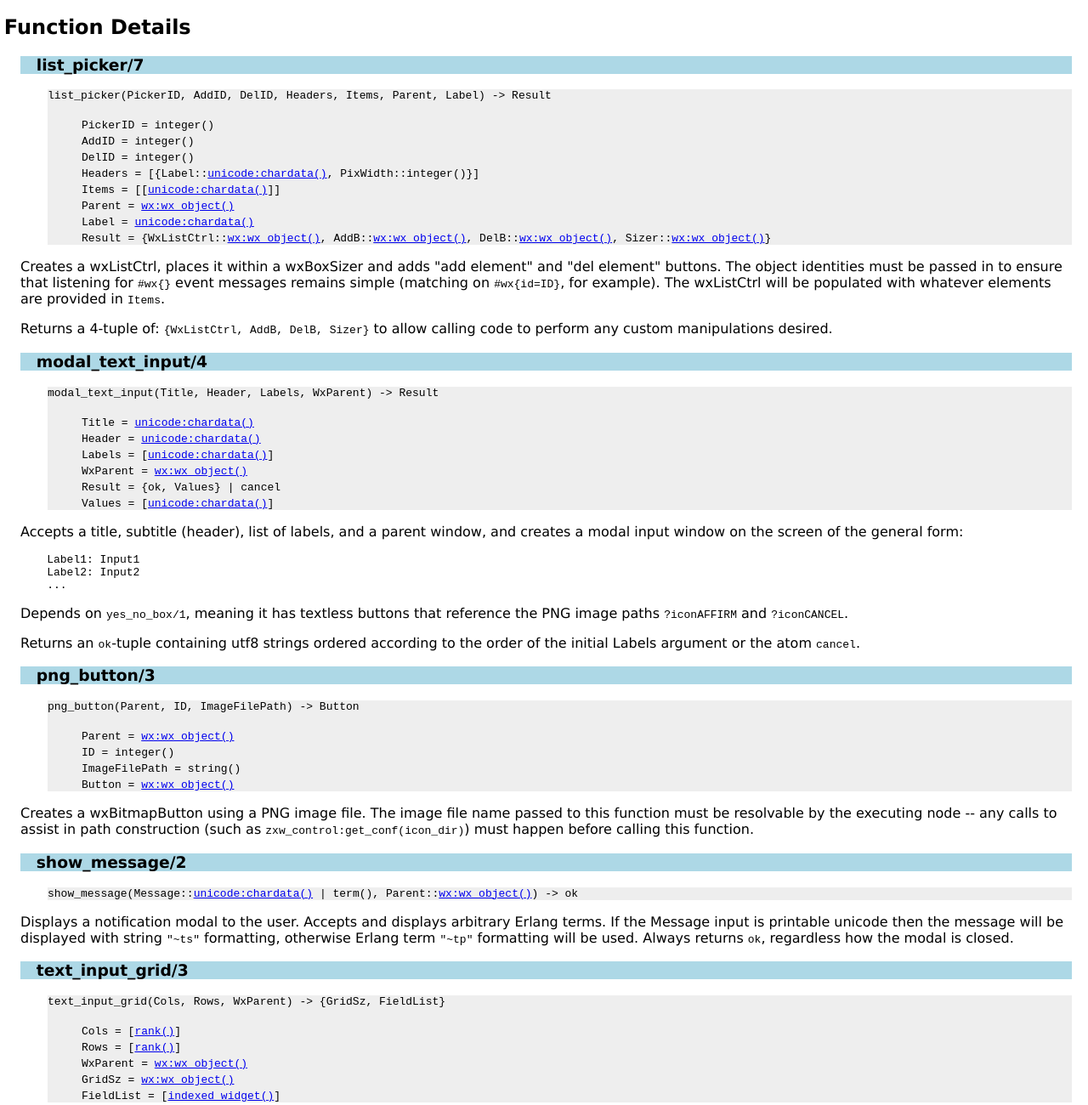
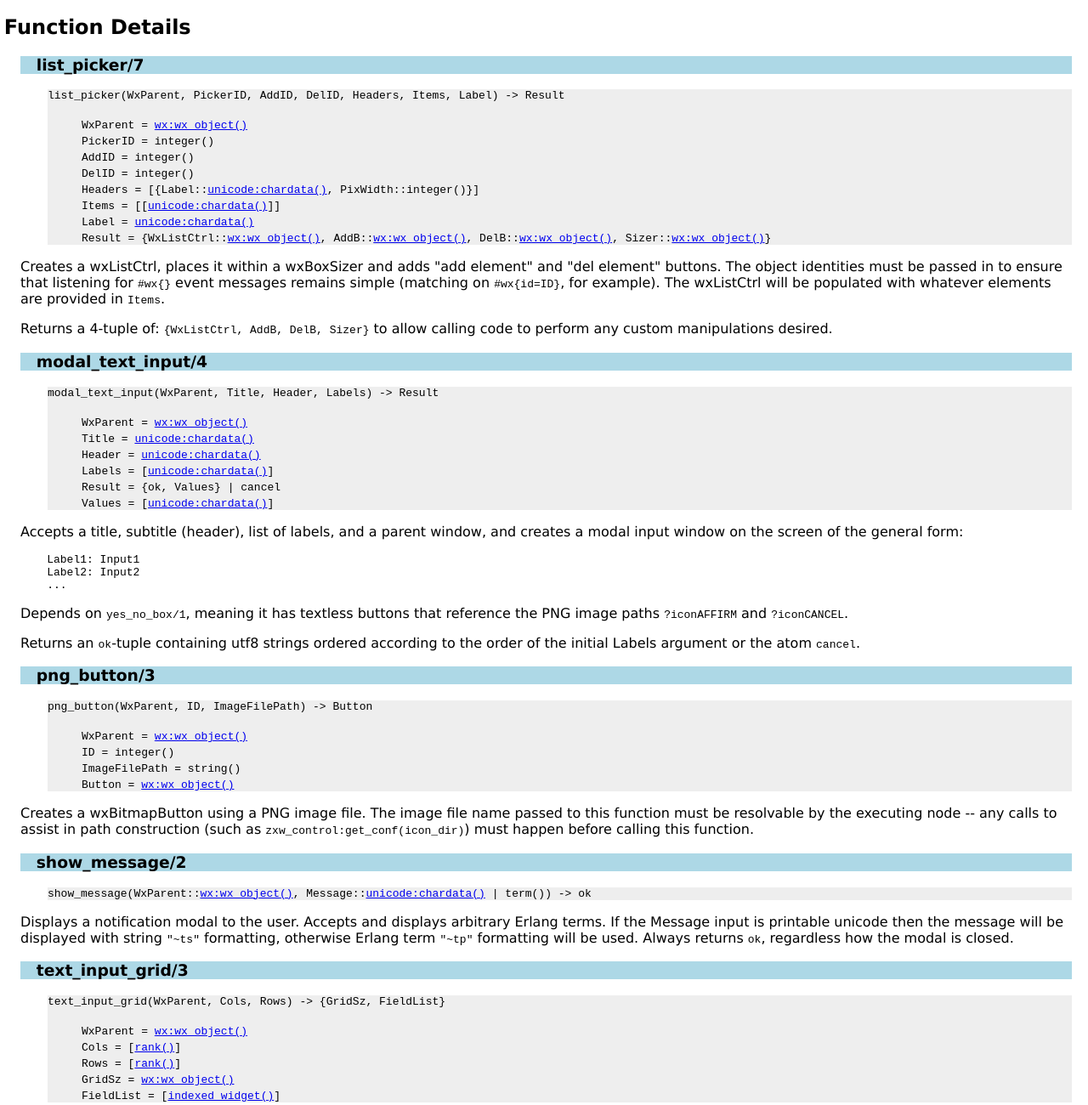
Before and after one commit to zxq9/zxWidgets, a plain HTML site: page doc/zxw.html in a window 1280 px wide. Shown: the part 1487-2787 px from the top of the page at 85% size. Drawn offline with Linux system fonts and the light colour scheme.

Commit message:
Dekajigger argument order >.<

```diff
--- a/doc/zxw.html
+++ b/doc/zxw.html
@@ -90,8 +90,8 @@ project will maintain a common look and feel across platforms.</p>
 
 <h3 class="function"><a name="list_picker-7">list_picker/7</a></h3>
 <div class="spec">
-<p><tt>list_picker(PickerID, AddID, DelID, Headers, Items, Parent, Label) -&gt; Result</tt>
-<ul class="definitions"><li><tt>PickerID = integer()</tt></li><li><tt>AddID = integer()</tt></li><li><tt>DelID = integer()</tt></li><li><tt>Headers = [{Label::<a href="unicode.html#type-chardata">unicode:chardata()</a>, PixWidth::integer()}]</tt></li><li><tt>Items = [[<a href="unicode.html#type-chardata">unicode:chardata()</a>]]</tt></li><li><tt>Parent = <a href="wx.html#type-wx_object">wx:wx_object()</a></tt></li><li><tt>Label = <a href="unicode.html#type-chardata">unicode:chardata()</a></tt></li><li><tt>Result = {WxListCtrl::<a href="wx.html#type-wx_object">wx:wx_object()</a>, AddB::<a href="wx.html#type-wx_object">wx:wx_object()</a>, DelB::<a href="wx.html#type-wx_object">wx:wx_object()</a>, Sizer::<a href="wx.html#type-wx_object">wx:wx_object()</a>}</tt></li></ul></p>
+<p><tt>list_picker(WxParent, PickerID, AddID, DelID, Headers, Items, Label) -&gt; Result</tt>
+<ul class="definitions"><li><tt>WxParent = <a href="wx.html#type-wx_object">wx:wx_object()</a></tt></li><li><tt>PickerID = integer()</tt></li><li><tt>AddID = integer()</tt></li><li><tt>DelID = integer()</tt></li><li><tt>Headers = [{Label::<a href="unicode.html#type-chardata">unicode:chardata()</a>, PixWidth::integer()}]</tt></li><li><tt>Items = [[<a href="unicode.html#type-chardata">unicode:chardata()</a>]]</tt></li><li><tt>Label = <a href="unicode.html#type-chardata">unicode:chardata()</a></tt></li><li><tt>Result = {WxListCtrl::<a href="wx.html#type-wx_object">wx:wx_object()</a>, AddB::<a href="wx.html#type-wx_object">wx:wx_object()</a>, DelB::<a href="wx.html#type-wx_object">wx:wx_object()</a>, Sizer::<a href="wx.html#type-wx_object">wx:wx_object()</a>}</tt></li></ul></p>
 </div><p><p>
   Creates a wxListCtrl, places it within a wxBoxSizer and adds "add element" and
   "del element" buttons. The object identities must be passed in to ensure that
@@ -104,8 +104,8 @@ project will maintain a common look and feel across platforms.</p>
 
 <h3 class="function"><a name="modal_text_input-4">modal_text_input/4</a></h3>
 <div class="spec">
-<p><tt>modal_text_input(Title, Header, Labels, WxParent) -&gt; Result</tt>
-<ul class="definitions"><li><tt>Title = <a href="unicode.html#type-chardata">unicode:chardata()</a></tt></li><li><tt>Header = <a href="unicode.html#type-chardata">unicode:chardata()</a></tt></li><li><tt>Labels = [<a href="unicode.html#type-chardata">unicode:chardata()</a>]</tt></li><li><tt>WxParent = <a href="wx.html#type-wx_object">wx:wx_object()</a></tt></li><li><tt>Result = {ok, Values} | cancel</tt></li><li><tt>Values = [<a href="unicode.html#type-chardata">unicode:chardata()</a>]</tt></li></ul></p>
+<p><tt>modal_text_input(WxParent, Title, Header, Labels) -&gt; Result</tt>
+<ul class="definitions"><li><tt>WxParent = <a href="wx.html#type-wx_object">wx:wx_object()</a></tt></li><li><tt>Title = <a href="unicode.html#type-chardata">unicode:chardata()</a></tt></li><li><tt>Header = <a href="unicode.html#type-chardata">unicode:chardata()</a></tt></li><li><tt>Labels = [<a href="unicode.html#type-chardata">unicode:chardata()</a>]</tt></li><li><tt>Result = {ok, Values} | cancel</tt></li><li><tt>Values = [<a href="unicode.html#type-chardata">unicode:chardata()</a>]</tt></li></ul></p>
 </div><p>
   Accepts a title, subtitle (header), list of labels, and a parent window,
   and creates a modal input window on the screen of the general form:
@@ -121,8 +121,8 @@ project will maintain a common look and feel across platforms.</p>
 
 <h3 class="function"><a name="png_button-3">png_button/3</a></h3>
 <div class="spec">
-<p><tt>png_button(Parent, ID, ImageFilePath) -&gt; Button</tt>
-<ul class="definitions"><li><tt>Parent = <a href="wx.html#type-wx_object">wx:wx_object()</a></tt></li><li><tt>ID = integer()</tt></li><li><tt>ImageFilePath = string()</tt></li><li><tt>Button = <a href="wx.html#type-wx_object">wx:wx_object()</a></tt></li></ul></p>
+<p><tt>png_button(WxParent, ID, ImageFilePath) -&gt; Button</tt>
+<ul class="definitions"><li><tt>WxParent = <a href="wx.html#type-wx_object">wx:wx_object()</a></tt></li><li><tt>ID = integer()</tt></li><li><tt>ImageFilePath = string()</tt></li><li><tt>Button = <a href="wx.html#type-wx_object">wx:wx_object()</a></tt></li></ul></p>
 </div><p>
   Creates a wxBitmapButton using a PNG image file. The image file name passed to
   this function must be resolvable by the executing node -- any calls to assist
@@ -131,7 +131,7 @@ project will maintain a common look and feel across platforms.</p>
 
 <h3 class="function"><a name="show_message-2">show_message/2</a></h3>
 <div class="spec">
-<p><tt>show_message(Message::<a href="unicode.html#type-chardata">unicode:chardata()</a> | term(), Parent::<a href="wx.html#type-wx_object">wx:wx_object()</a>) -&gt; ok</tt><br></p>
+<p><tt>show_message(WxParent::<a href="wx.html#type-wx_object">wx:wx_object()</a>, Message::<a href="unicode.html#type-chardata">unicode:chardata()</a> | term()) -&gt; ok</tt><br></p>
 </div><p>
   Displays a notification modal to the user. Accepts and displays arbitrary Erlang
   terms. If the Message input is printable unicode then the message will be displayed
@@ -140,8 +140,8 @@ project will maintain a common look and feel across platforms.</p>
 
 <h3 class="function"><a name="text_input_grid-3">text_input_grid/3</a></h3>
 <div class="spec">
-<p><tt>text_input_grid(Cols, Rows, WxParent) -&gt; {GridSz, FieldList}</tt>
-<ul class="definitions"><li><tt>Cols = [<a href="#type-rank">rank()</a>]</tt></li><li><tt>Rows = [<a href="#type-rank">rank()</a>]</tt></li><li><tt>WxParent = <a href="wx.html#type-wx_object">wx:wx_object()</a></tt></li><li><tt>GridSz = <a href="wx.html#type-wx_object">wx:wx_object()</a></tt></li><li><tt>FieldList = [<a href="#type-indexed_widget">indexed_widget()</a>]</tt></li></ul></p>
+<p><tt>text_input_grid(WxParent, Cols, Rows) -&gt; {GridSz, FieldList}</tt>
+<ul class="definitions"><li><tt>WxParent = <a href="wx.html#type-wx_object">wx:wx_object()</a></tt></li><li><tt>Cols = [<a href="#type-rank">rank()</a>]</tt></li><li><tt>Rows = [<a href="#type-rank">rank()</a>]</tt></li><li><tt>GridSz = <a href="wx.html#type-wx_object">wx:wx_object()</a></tt></li><li><tt>FieldList = [<a href="#type-indexed_widget">indexed_widget()</a>]</tt></li></ul></p>
 </div><p>
   Creates a grid of text input fields with a row of text headers along the top and
   column of text labels along the left side. Given the following code:
@@ -160,8 +160,8 @@ project will maintain a common look and feel across platforms.</p>
 
 <h3 class="function"><a name="yes_no_box-1">yes_no_box/1</a></h3>
 <div class="spec">
-<p><tt>yes_no_box(Parent) -&gt; {AffirmB, CancelB, ButtonBox}</tt>
-<ul class="definitions"><li><tt>Parent = <a href="wx.html#type-wx_object">wx:wx_object()</a></tt></li><li><tt>AffirmB = <a href="wx.html#type-wx_object">wx:wx_object()</a></tt></li><li><tt>CancelB = <a href="wx.html#type-wx_object">wx:wx_object()</a></tt></li><li><tt>ButtonBox = <a href="wx.html#type-wx_object">wx:wx_object()</a></tt></li></ul></p>
+<p><tt>yes_no_box(WxParent) -&gt; {AffirmB, CancelB, ButtonBox}</tt>
+<ul class="definitions"><li><tt>WxParent = <a href="wx.html#type-wx_object">wx:wx_object()</a></tt></li><li><tt>AffirmB = <a href="wx.html#type-wx_object">wx:wx_object()</a></tt></li><li><tt>CancelB = <a href="wx.html#type-wx_object">wx:wx_object()</a></tt></li><li><tt>ButtonBox = <a href="wx.html#type-wx_object">wx:wx_object()</a></tt></li></ul></p>
 </div><p>
   Creates a "Yes/No" or "Affirm/Cancel" button box with a "Yes/Affirm" button on
   the left and a "No/Cancel" button on the right. The return value is a triple
@@ -170,6 +170,6 @@ project will maintain a common look and feel across platforms.</p>
 <hr>
 
 <div class="navbar"><a name="#navbar_bottom"></a><table width="100%" border="0" cellspacing="0" cellpadding="2" summary="navigation bar"><tr><td><a href="overview-summary.html" target="overviewFrame">Overview</a></td><td><a href="http://www.erlang.org/"><img src="erlang.png" align="right" border="0" alt="erlang logo"></a></td></tr></table></div>
-<p><i>Generated by EDoc, Nov 18 2015, 21:58:11.</i></p>
+<p><i>Generated by EDoc, Nov 19 2015, 13:50:06.</i></p>
 </body>
 </html>
```
Also changed, not shown: doc/overview-summary.html (+1 -1 lines), doc/zxw_control.html (+1 -1 lines), 1 other file.
